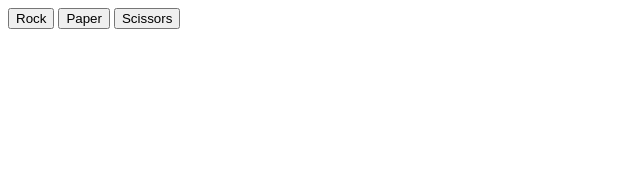
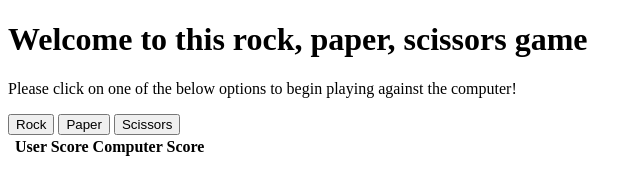
Before and after one commit to mikelmaga02/rock-paper-scissors, a plain HTML site: page index.html in a window 1280 px wide. Shown: the whole page, without its empty margins (0-642 px from the left). Drawn offline with Linux system fonts and the light colour scheme.

Commit message:
Add a heading and a table to keep track of scores
Create a page title followed by an explanatory paragraph to convey the
basics of the game to new users.

Create a new table with a single row containing the table headings. The
table is to be dynamically updated as the user plays the game.

```diff
--- a/index.html
+++ b/index.html
@@ -6,11 +6,22 @@
     <title>Rock, Paper, Scissors!</title>
 </head>
 <body>
+    <h1>Welcome to this rock, paper, scissors game</h1>
+    <p>Please click on one of the below options to begin playing against the computer!</p>
     <div class="button-container">
         <button id="rock">Rock</button>
         <button id="paper">Paper</button>
         <button id="scissors">Scissors</button>
     </div>
+    <div class="result-holder">
+        <table class="results">
+            <tr>
+                <th></th>
+                <th>User Score</th>
+                <th>Computer Score</th>
+            </tr>
+        </table>
+    </div>
     <script src="game-logic.js"></script>
 </body>
 </html>
```
